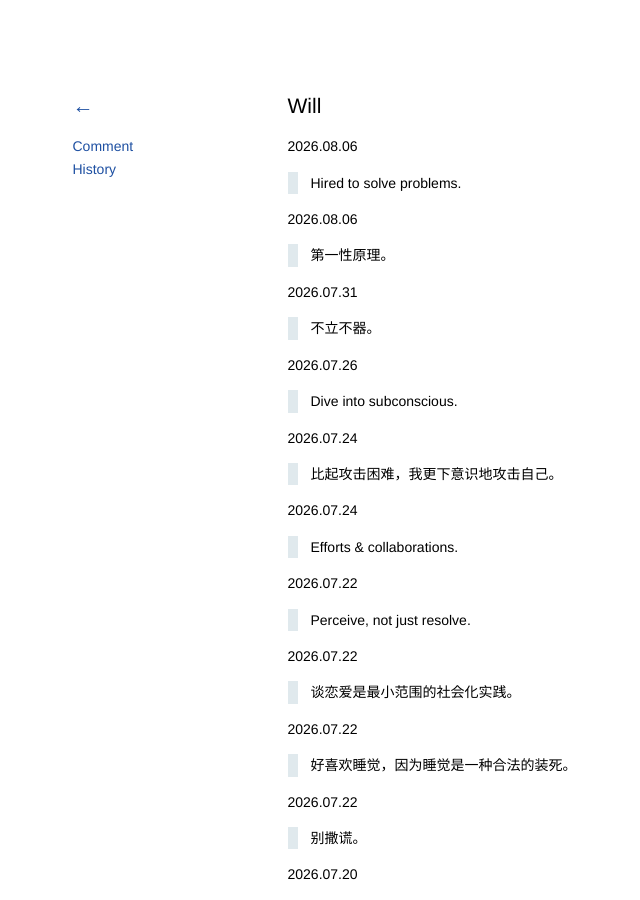
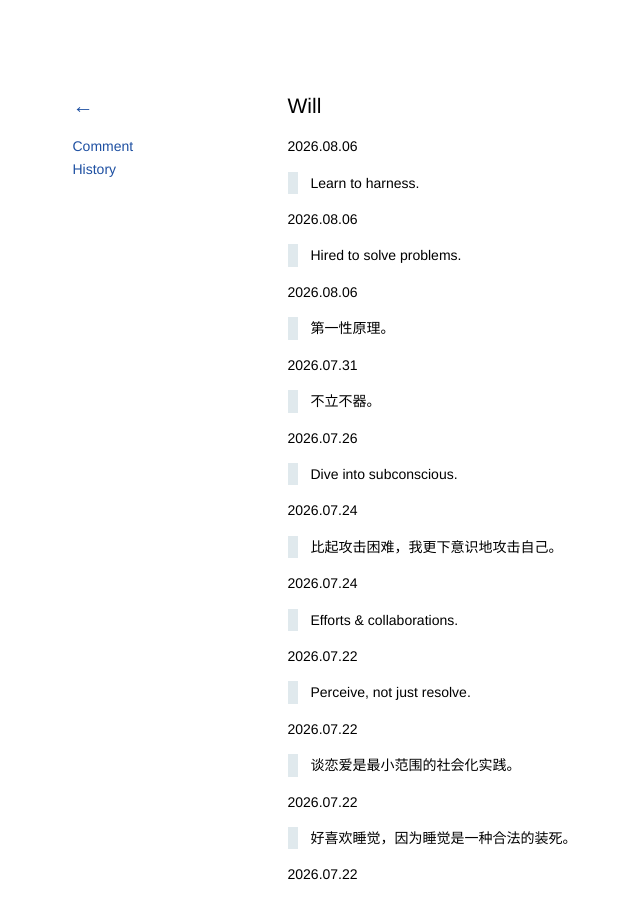
Before and after one commit to kidlj/awei, a Jekyll site: the page built from _wiki/will.md, in a window 1280 px wide and 900 px high. Shown: the whole window, without its empty margins (60-700 px from the left). Built offline with Jekyll 4.4.1, drawn with Linux system fonts in a browser that asks for light colours.

Commit message:
update will

```diff
--- a/_wiki/will.md
+++ b/_wiki/will.md
@@ -1,6 +1,10 @@
 ---
 title: Will
 ---
+
+2026.08.06
+
+> Learn to harness.
 
 2026.08.06
 
```
